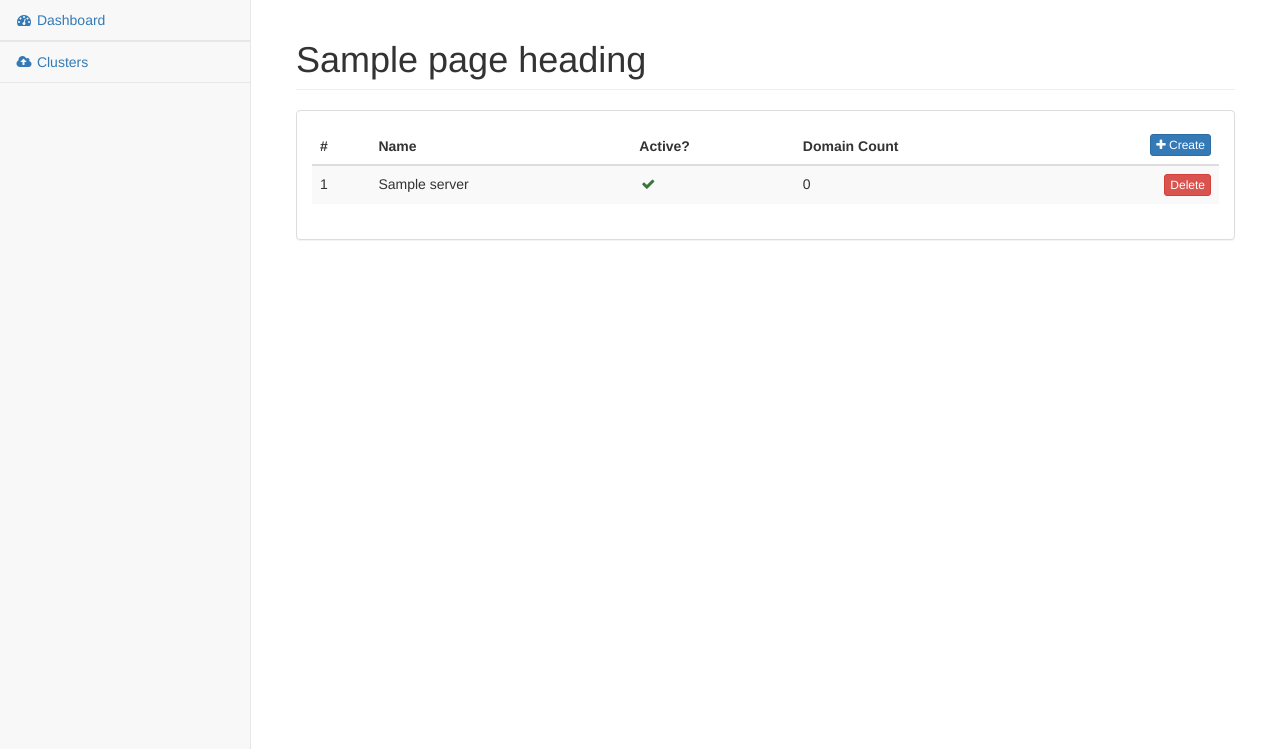
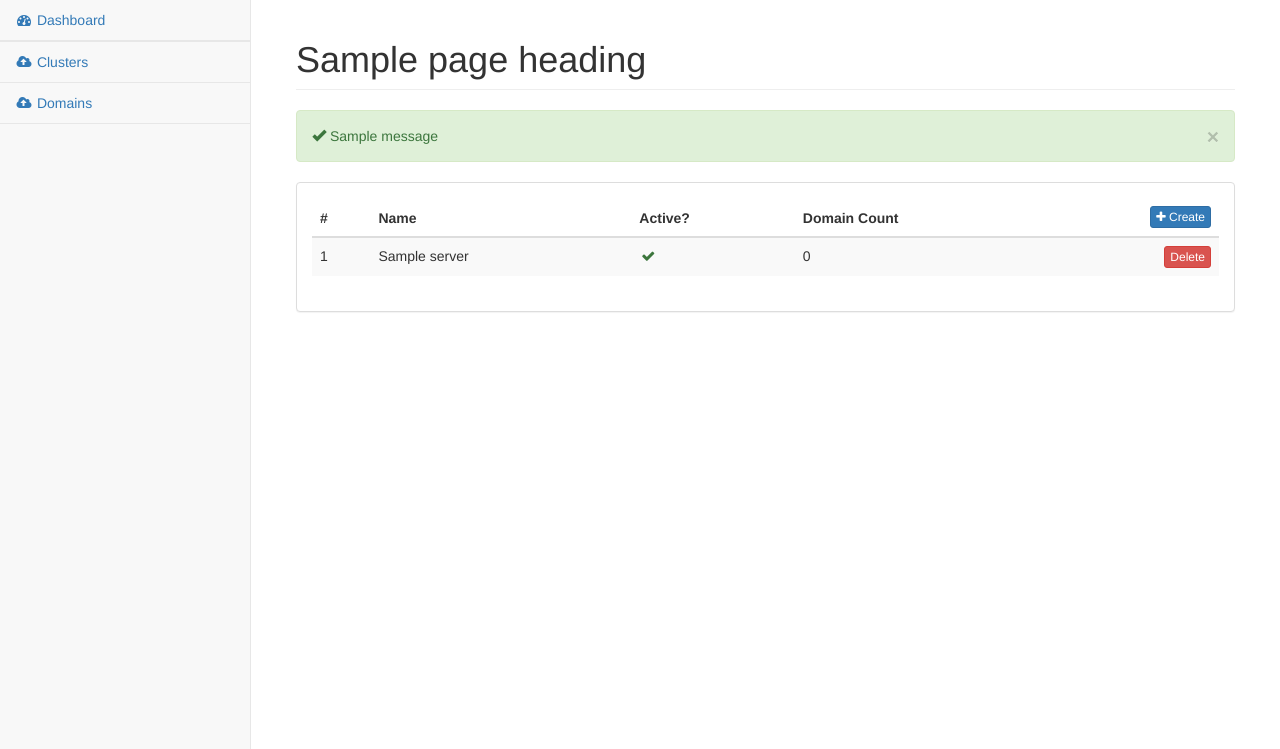
Before and after one commit to zensec/haproxyUI, a Flask app: template app/templates/domains/index.html in a window 1280 px wide. Shown: the part 51-800 px from the top of the page. Run offline with Flask 2, Linux system fonts and the light colour scheme; tables that the repository leaves empty hold one stand-in row (values such as "Sample post"); the template is opened without the code that fills it: values that come from a table or form of the project are taken from there, most other values are stand-ins (such as "Sample title", 1, 10 or a date in 2020); one stand-in notice (Sample message) is shown; parts of the project's set-up code (start-up, migrations or seed data) failed here and were passed over; some libraries are stand-ins or nearby versions.

Commit message:
Adds domains navigation url

```diff
--- a/app/templates/base.html
+++ b/app/templates/base.html
@@ -59,6 +59,9 @@
                         <li>
                             <a href="{{ url_for('Clusters:index') }}"><i class="fa fa-cloud-upload fa-fw"></i> Clusters</a>
                         </li>
+                        <li>
+                            <a href="{{ url_for('Domains:index') }}"><i class="fa fa-cloud-upload fa-fw"></i> Domains</a>
+                        </li>
                         <!--
                         <li>
                             <a href="#"><i class="fa fa-sitemap fa-fw"></i> Multi-Level Dropdown<span class="fa arrow"></span></a>
@@ -101,6 +104,41 @@
                         <h1 class="page-header">{{ page_heading }}</h1>
                     </div>
                 </div>
+                <div class="row">
+                    <div class="alerts col-lg-12">
+                        <!-- Error Handling -->
+                        {% with messages = get_flashed_messages(with_categories=true) %}
+                            {% if messages %}
+                                {% for category, message in messages %}
+                                    {% if category[-8:] == '-noclose' %}
+                                        {% set this_no_close = True %}
+                                        {% set category = category[:-8] %}
+                                    {% endif %}
+                                    {% if category == 'success' %}
+                                        {% set this_desc = 'Success' %}
+                                        {% set this_icon = 'ok' %}
+                                        {% set this_class = 'success' %}
+                                    {% elif category == 'danger' or category == 'error' %}
+                                        {% set this_desc = 'Error' %}
+                                        {% set this_icon = 'remove' %}
+                                        {% set this_class = 'danger' %}
+                                    {% endif %}
+
+                                    <div class="alert alert-{{ this_class }}" role="alert">
+                                        {% if this_no_close != True %}
+                                            <button type="button" class="close" data-dismiss="alert" aria-label="Close">
+                                            <span aria-hidden="true">&times;</span>
+                                            </button>
+                                        {%  endif %}
+                                        <span class="glyphicon glyphicon-{{ this_icon }}" aria-hidden="true"></span>
+                                        <span class="sr-only">{{ this_desc }}:</span>
+                                        {{ message }}
+                                    </div>
+                                {% endfor %}
+                            {% endif %}
+                        {% endwith %}
+                    </div>
+                </div>
                 {% block content %}
 
                 {% endblock %}
```
